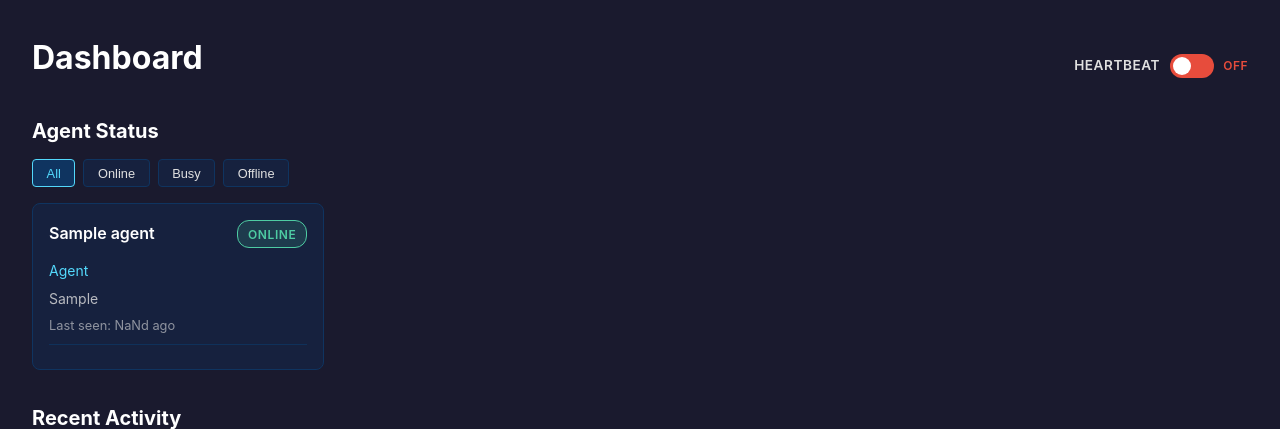
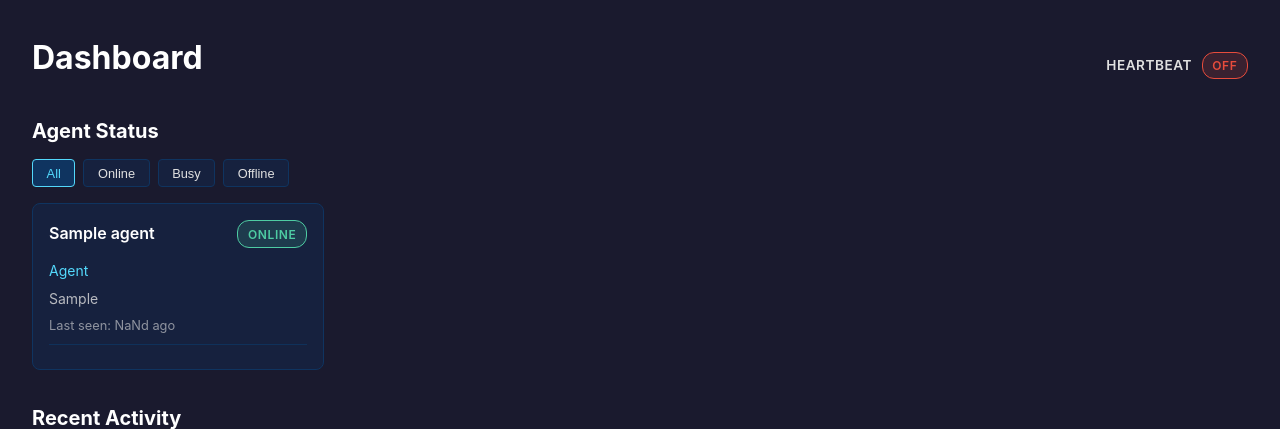
Before and after one commit to danielmajestic/cc-team-dashboard, a Flask app: page / in a window 1280 px wide. Shown: the part 65-494 px from the top of the page. Run offline with Flask 3, Linux system fonts and the light colour scheme; tables that the repository leaves empty hold one stand-in row (values such as "Sample post").

Commit message:
feat: make heartbeat toggle read-only by default, admin via URL param
Dashboard now shows heartbeat as a read-only status badge by default.
The interactive toggle button only appears when navigating with
?admin=<DASHBOARD_API_KEY> URL parameter. JavaScript updated to use
the admin key from URL for API auth when toggling.

Co-Authored-By: Claude Opus 4.6 <noreply@anthropic.com>

```diff
--- a/app.py
+++ b/app.py
@@ -69,7 +69,10 @@ def create_app(testing=False, db_path_override=None):
 
     @app.route("/")
     def dashboard():
-        return render_template("dashboard.html")
+        admin_key = request.args.get("admin", "")
+        configured_key = app.config.get("DASHBOARD_API_KEY", "")
+        is_admin = bool(configured_key and admin_key == configured_key)
+        return render_template("dashboard.html", is_admin=is_admin)
 
     @app.route("/agents")
     def agents():
--- a/static/css/style.css
+++ b/static/css/style.css
@@ -466,19 +466,8 @@ h2 {
     transform: translateX(20px);
 }
 
-.toggle-status {
+.heartbeat-status-badge {
     font-size: 0.75rem;
-    font-weight: 600;
-    text-transform: uppercase;
-    letter-spacing: 0.04em;
-}
-
-.toggle-status.on {
-    color: var(--status-green);
-}
-
-.toggle-status.off {
-    color: var(--status-red);
 }
 
 /* Activity Feed */
--- a/templates/dashboard.html
+++ b/templates/dashboard.html
@@ -3,12 +3,14 @@
 {% block content %}
 <div class="dashboard-header">
     <h1>Dashboard</h1>
-    <div class="heartbeat-toggle" id="heartbeat-toggle">
+    <div class="heartbeat-toggle" id="heartbeat-toggle" {% if is_admin %}data-admin-mode="true"{% endif %}>
         <span class="heartbeat-label">Heartbeat</span>
+        {% if is_admin %}
         <button class="toggle-btn" id="toggle-btn" title="Toggle heartbeat service">
             <span class="toggle-indicator" id="toggle-indicator"></span>
         </button>
-        <span class="toggle-status" id="toggle-status">...</span>
+        {% endif %}
+        <span class="heartbeat-status-badge status-badge" id="heartbeat-badge">...</span>
     </div>
 </div>
 
```
Also changed, not shown: static/js/dashboard.js (+24 -15 lines), tests/test_routes.py (+24 -0 lines).
